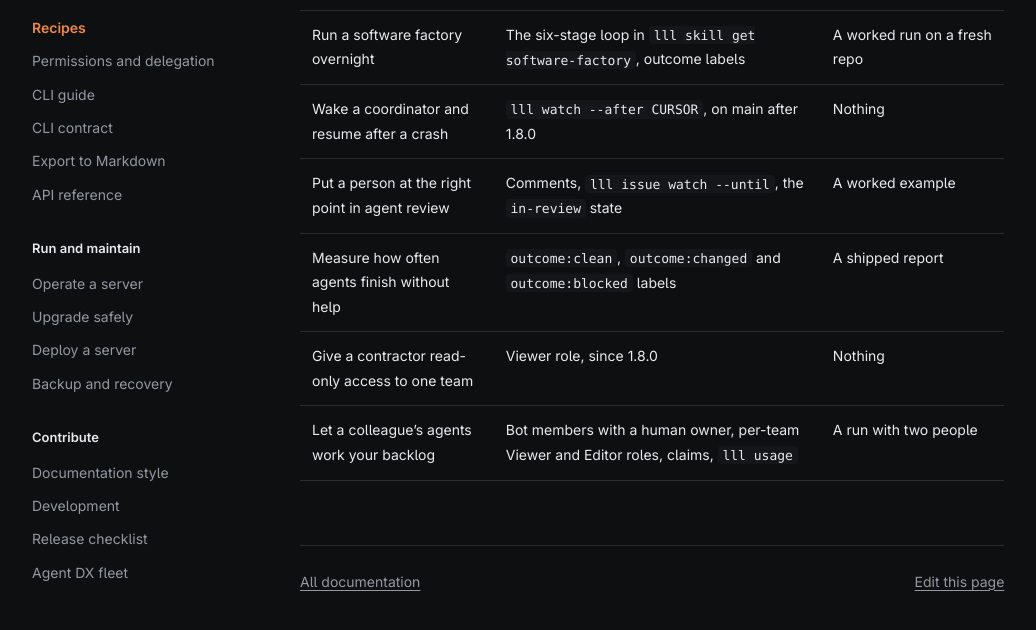
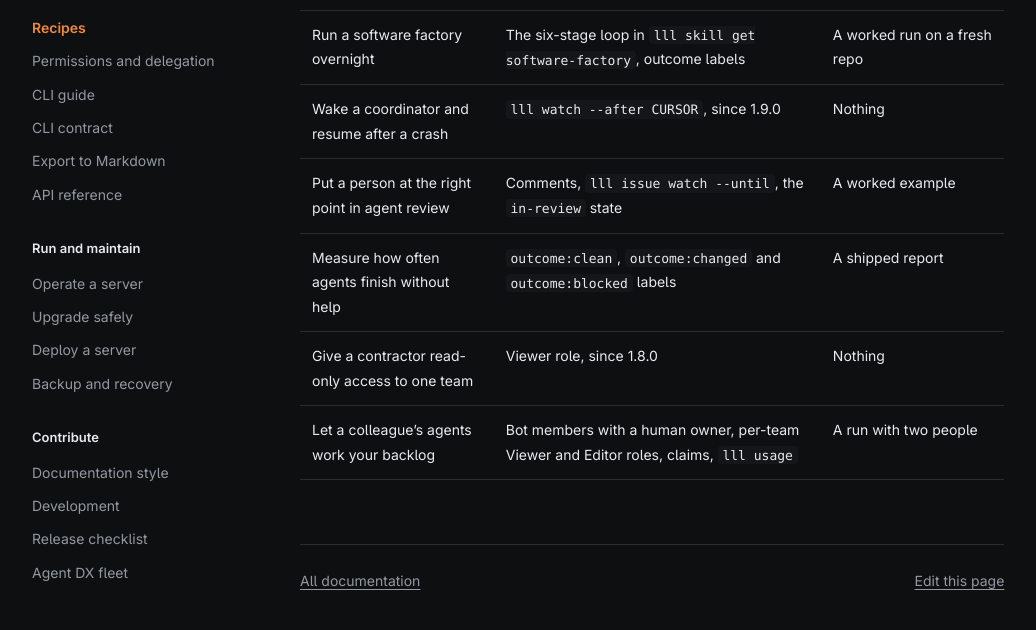
Before and after one commit to escherize/lll, a Jekyll site: the page built from docs/recipes.md, in a window 1280 px wide and 900 px high, scrolled down 798 px. Shown: the part 259-889 px from the top of the window, without its empty margins (60-1096 px from the left). Built offline with Jekyll 4.4.1, drawn with Linux system fonts in a browser that asks for light colours; our own code applies the rules of GitHub Pages for plain Markdown files.

Commit message:
chore: prepare lll 1.9.0
Bump both version literals to 1.9.0 and move the changelog's Unreleased
section to 1.9.0. Add the four fixes that merged without an entry (LLL-797,
LLL-798, LLL-800, LLL-826). docs/recipes.md names 1.9.0 for watch --after
(LLL-830).

Co-Authored-By: Claude Fable 5.2 <noreply@anthropic.com>

```diff
--- a/docs/recipes.md
+++ b/docs/recipes.md
@@ -23,7 +23,7 @@ each; the last names what is missing before the recipe can be written.
 | Attach verification evidence to the issue | Comments, `lll skill get verify-gate` | Nothing |
 | Label an issue and get a pull request back | Labels, `lll issue next --claim`, webhooks, `lll watch --after CURSOR` | A worked run with a runner that starts agents |
 | Run a software factory overnight | The six-stage loop in `lll skill get software-factory`, outcome labels | A worked run on a fresh repo |
-| Wake a coordinator and resume after a crash | `lll watch --after CURSOR`, on main after 1.8.0 | Nothing |
+| Wake a coordinator and resume after a crash | `lll watch --after CURSOR`, since 1.9.0 | Nothing |
 | Put a person at the right point in agent review | Comments, `lll issue watch --until`, the `in-review` state | A worked example |
 | Measure how often agents finish without help | `outcome:clean`, `outcome:changed` and `outcome:blocked` labels | A shipped report |
 | Give a contractor read-only access to one team | Viewer role, since 1.8.0 | Nothing |
--- a/lisette.toml
+++ b/lisette.toml
@@ -1,6 +1,6 @@
 [project]
 name = "lll"
-version = "1.8.0"
+version = "1.9.0"
 
 [dependencies.go]
 "github.com/BurntSushi/toml" = "v1.6.0"
```
Also changed, not shown: CHANGELOG.md, 1 other file.
